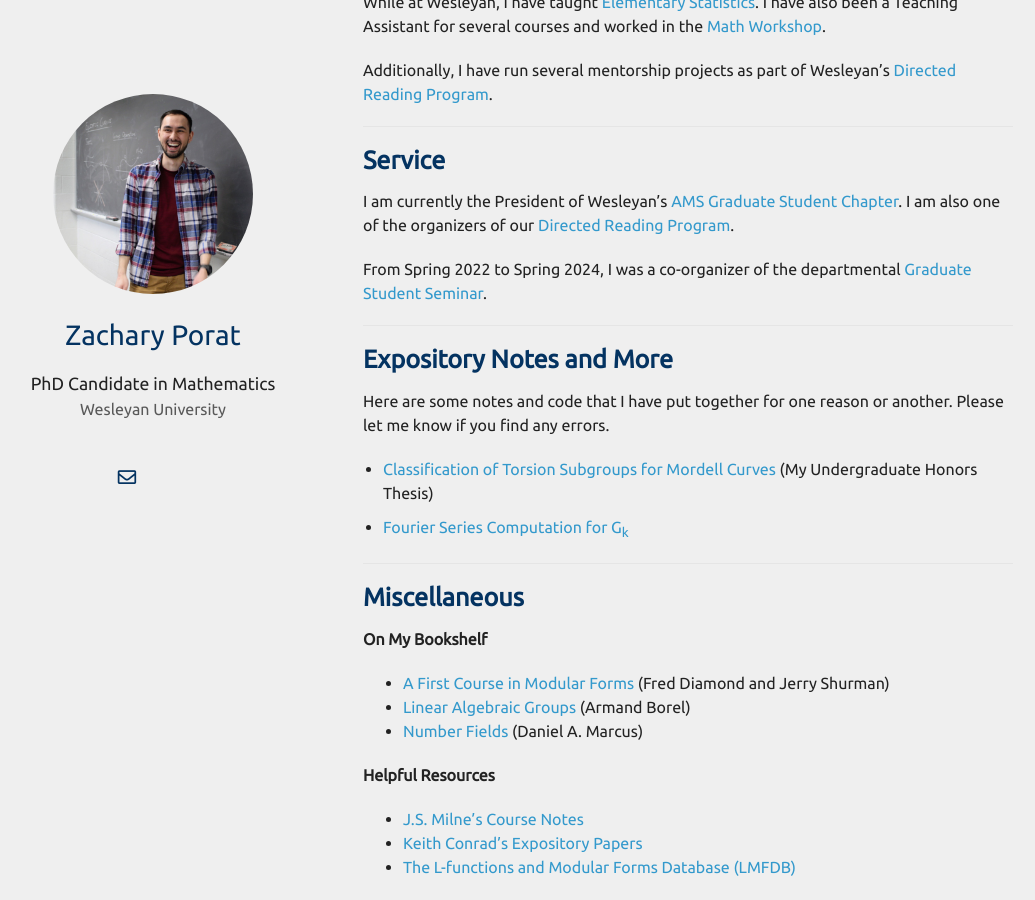
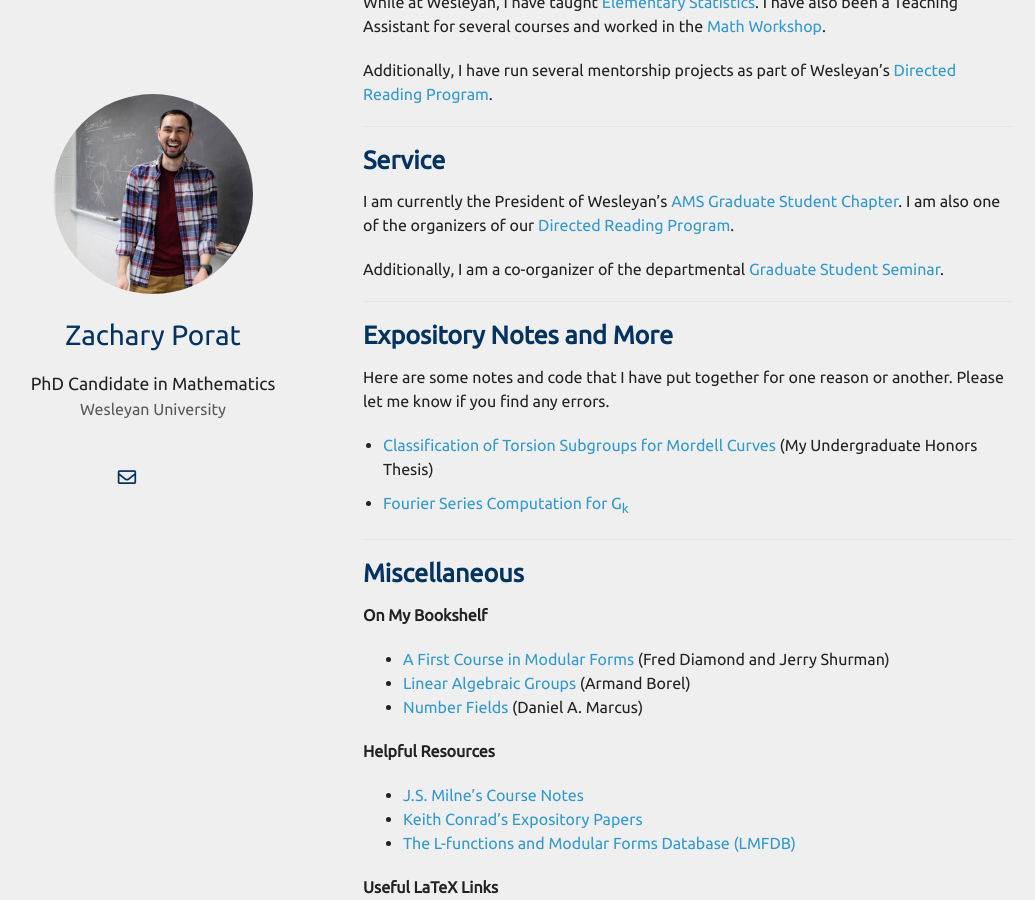
Before and after one commit to zporat/zporat.github.io, a Jekyll site: the page built from index.md, in a window 1280 px wide and 900 px high, scrolled down 1024 px. Shown: the whole window, without its empty margins (102-1137 px from the left). Built offline with Jekyll 4.4.1, drawn with Linux system fonts in a browser that asks for light colours; nearby versions of some CDN libraries; a style sheet for code colours, icons or effects is not loaded; our own code applies the rules of GitHub Pages for plain Markdown files.

Commit message:
Update index.md

```diff
--- a/index.md
+++ b/index.md
@@ -50,7 +50,7 @@ Additionally, I have run several mentorship projects as part of Wesleyan's [Dire
 
 I am currently the President of Wesleyan's [AMS Graduate Student Chapter](https://mathcs-graduate.wescreates.wesleyan.edu/ams/).  I am also one of the organizers of our [Directed Reading Program](https://mathcs-graduate.wescreates.wesleyan.edu/drp/).
 
-From Spring 2022 to Spring 2024, I was a co-organizer of the departmental [Graduate Student Seminar](https://mathcs-graduate.wescreates.wesleyan.edu/gss/).
+Additionally, I am a co-organizer of the departmental [Graduate Student Seminar](https://mathcs-graduate.wescreates.wesleyan.edu/gss/).
 
 ---
 
```
